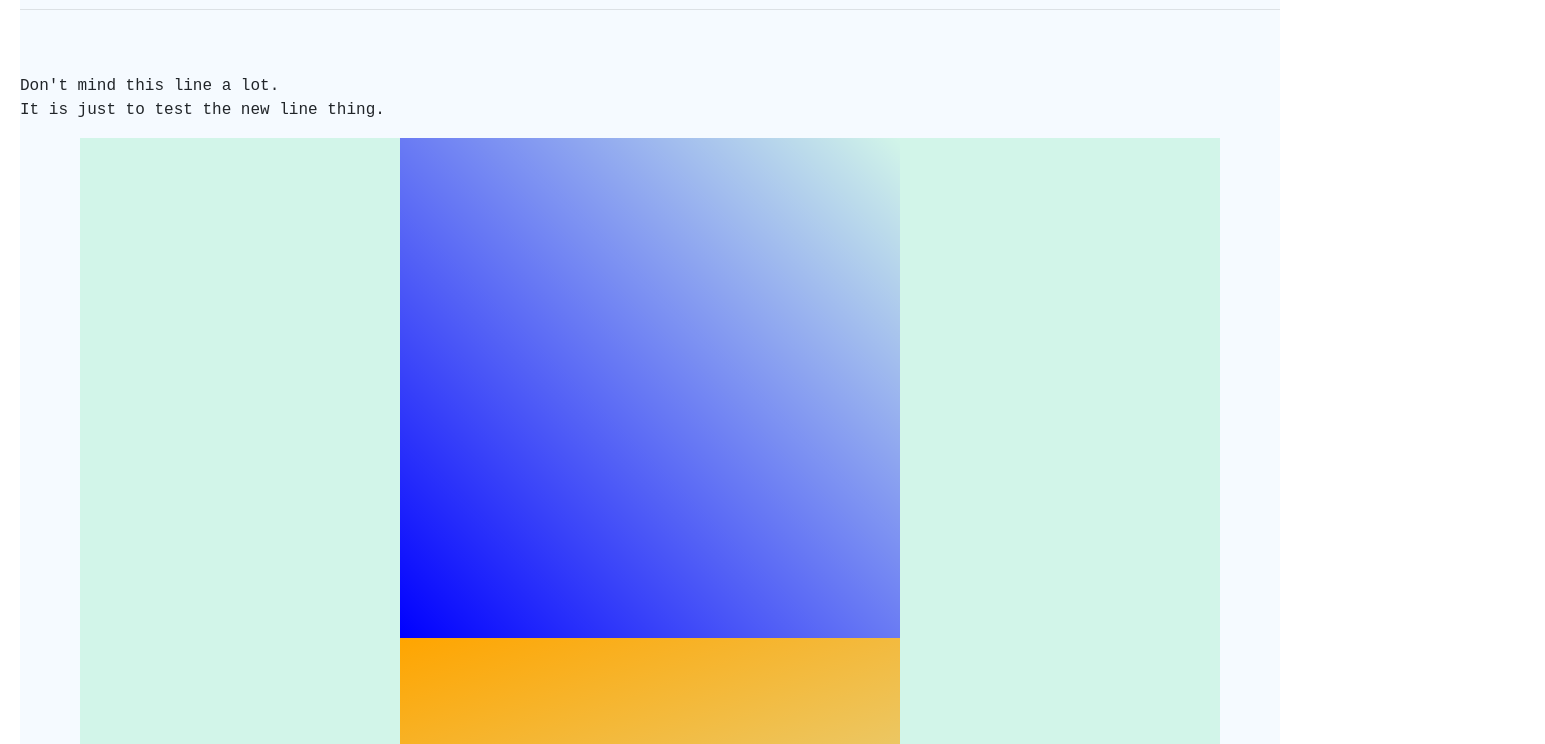
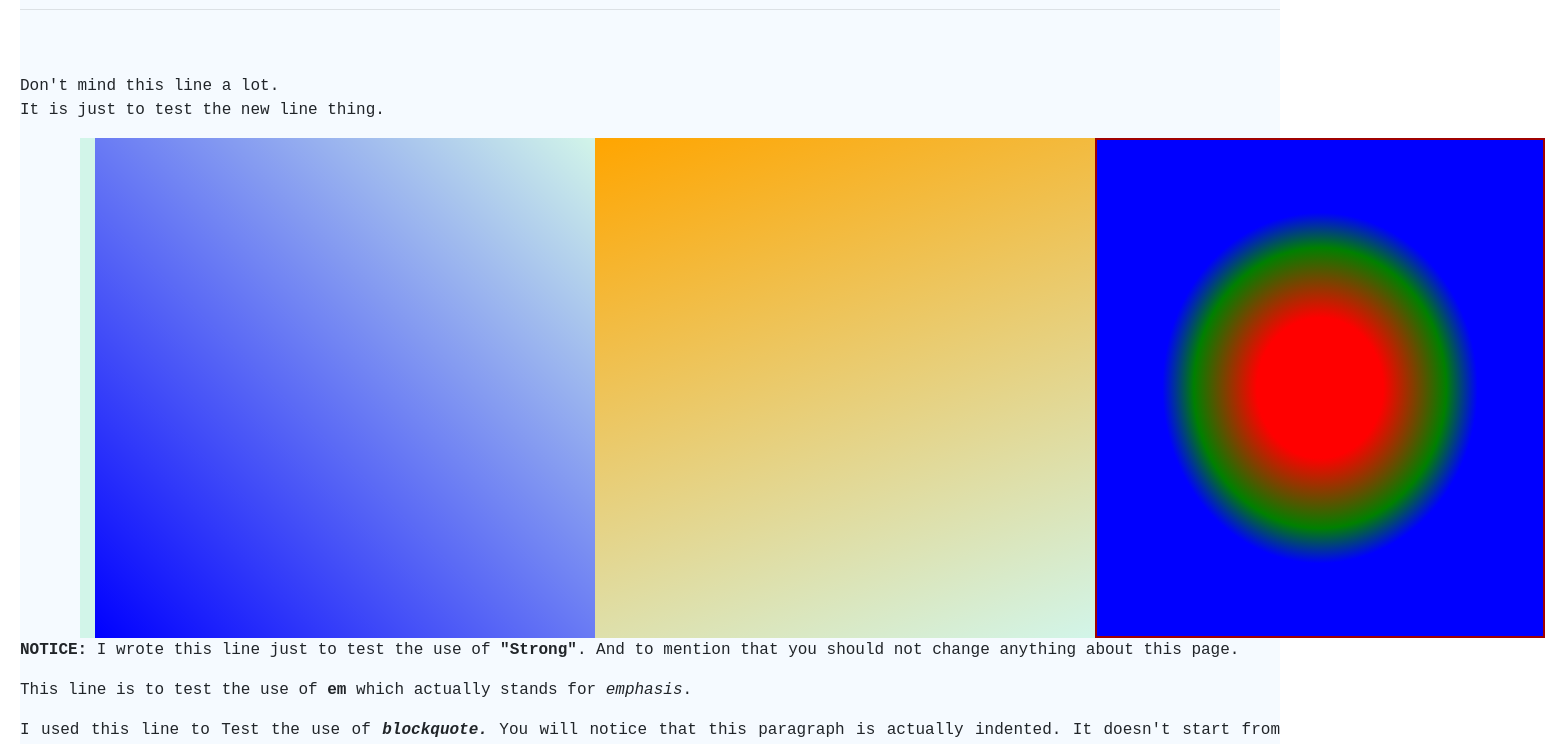
Before and after one commit to agwadan/React-Exercise, a React (Create React App) app: page / in a window 1280 px wide. Shown: the part 2700-3444 px from the top of the page, 1545 px wide, since content can reach past the window. Built offline with nearby package versions, Linux system fonts and the light colour scheme; the HTML template or start-up script is replaced by a standard one.

Commit message:
04:21:00 - Grid template rows and columns

```diff
--- a/src/components/13-stylingWithCss/contentPage.css
+++ b/src/components/13-stylingWithCss/contentPage.css
@@ -67,9 +67,13 @@
 .container{
   background-color: rgb(210, 245, 233);
   display: grid;
-  flex-direction: row; /*     other values -> row-reverse, column, column-reverse */
-  flex-wrap: wrap; /*         other values -> wrap-reverse, no-wrap */
-  justify-content: center; /* other values -> flex-end, flex-start, space-between, space-around */
+  grid-template-columns: auto auto auto;/* Equally divides the columns to 3 */
+  grid-template-rows: auto auto; /* Equally plits the rows to 2 */
+
+
+  /* flex-direction: row; /*     other values -> row-reverse, column, column-reverse
+  flex-wrap: wrap;        other values -> wrap-reverse, no-wrap
+  justify-content: center; other values -> flex-end, flex-start, space-between, space-around
   align-items: flex-start;/*  Aligns the items between the top and bottom */
 }
 
```
